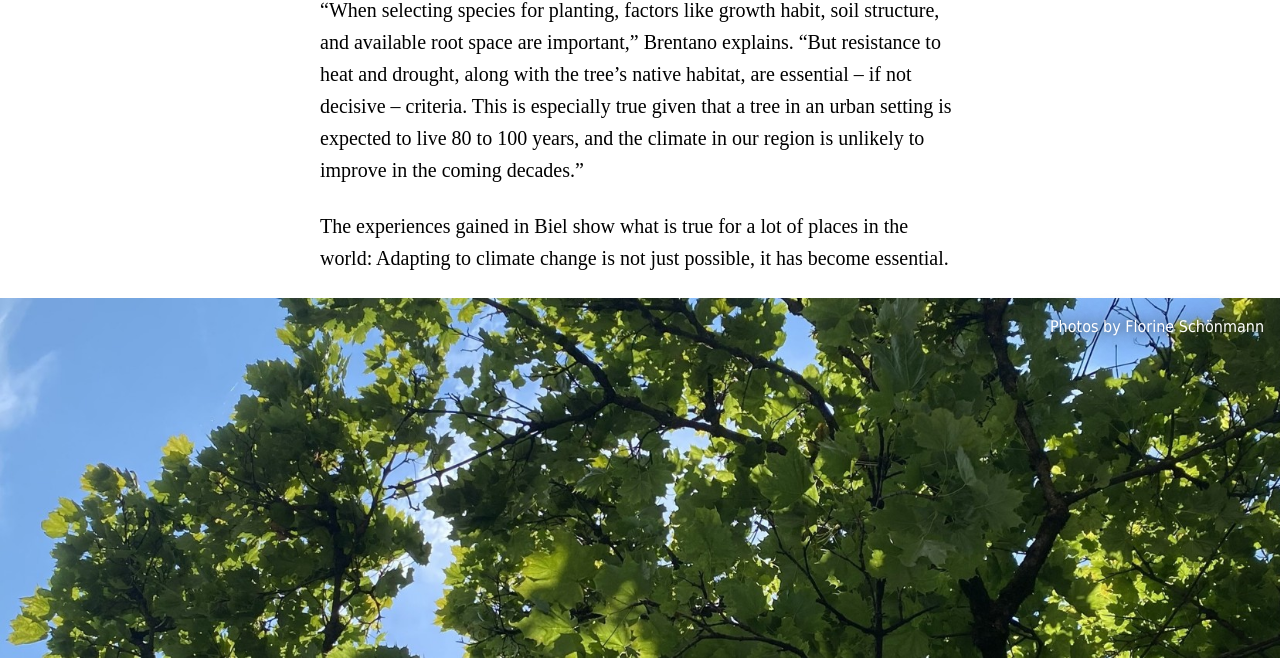
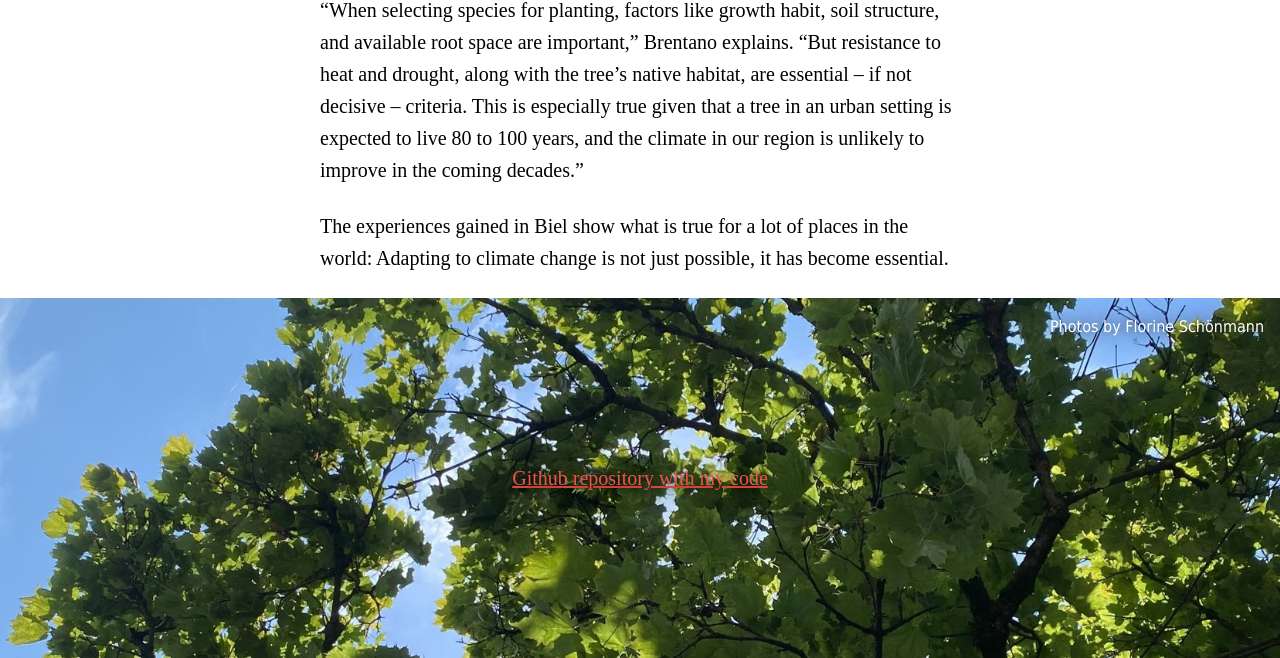
Before and after one commit to fl0ppydiskk/trees_biel, a plain HTML site: page index.html in a window 1280 px wide. Shown: the part 3259-3917 px from the top of the page. Drawn offline with Linux system fonts and the light colour scheme.

Commit message:
Update index.html

```diff
--- a/index.html
+++ b/index.html
@@ -219,6 +219,7 @@
 
     <div class="header with-image-bg-bottom">
         <p class="footer_image_text">Photos by Florine Schönmann</p>
+        <a href="https://github.com/fl0ppydiskk/trees_biel/">Github repository with my code</a>
 
     </div>
 
```
